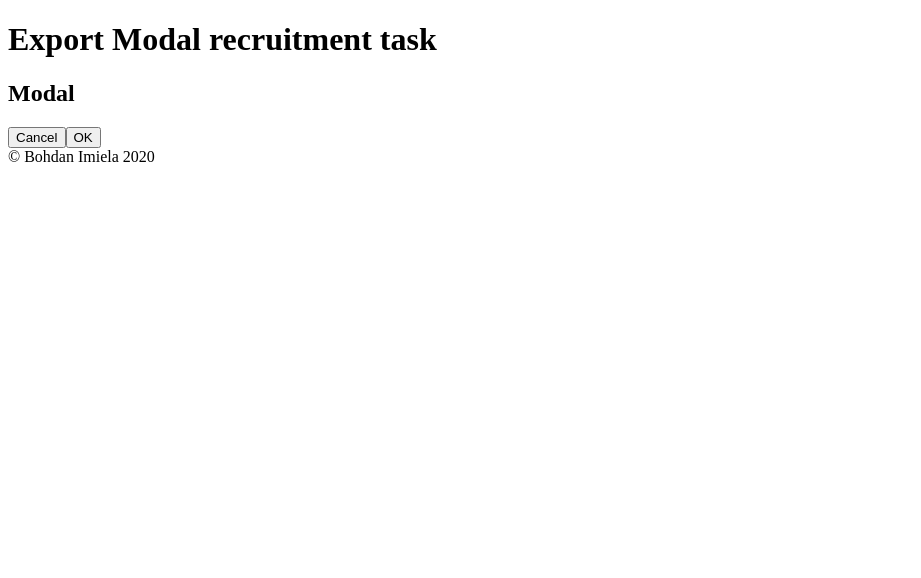
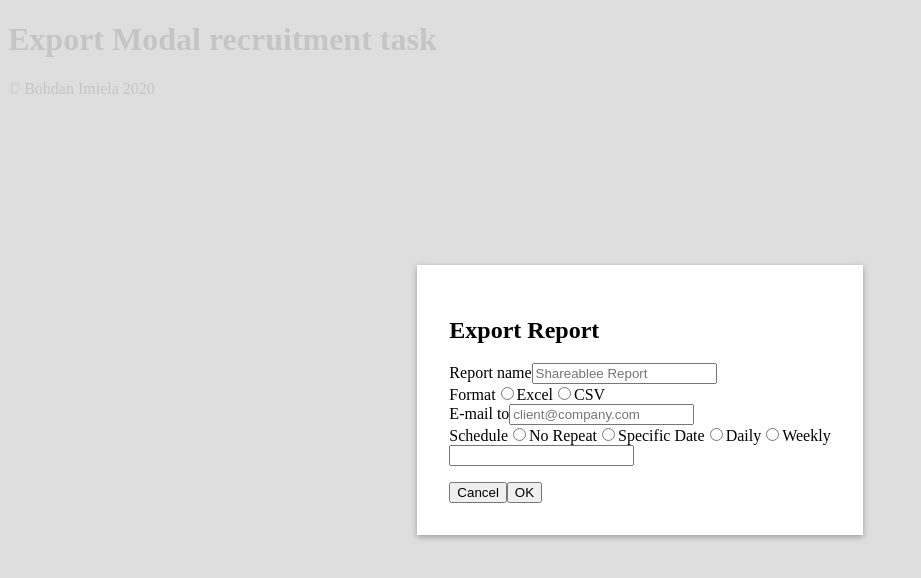
Before and after one commit to BohdanOne/export-modal, a React (Create React App) app: page / in a window 1280 px wide. Both pictures are taken after a click on the button "Export Report". Shown: the top 578 px of the page, without its empty margins (0-921 px from the left). Built offline with nearby package versions, Linux system fonts and the light colour scheme.

Commit message:
Scafffold modal form

```diff
--- /dev/null
+++ b/src/components/modal/Modal.css
@@ -0,0 +1,31 @@
+.backdrop {
+  position: absolute;
+  top: 0;
+  right: 0;
+  bottom: 0;
+  left: 0;
+
+  z-index: 100;
+
+  display: flex;
+  justify-content: center;
+  align-items: center;
+
+  background-color: rgba(219, 219, 219, 0.9);
+}
+
+.modal {
+  padding: 2rem;
+
+  z-index: 200;
+
+  box-shadow: 0 2px 6px rgba(0, 0, 0, 0.3);
+
+  background-color: #fff;
+}
+
+.modal__form {
+  display: flex;
+  flex-direction: column;
+  margin: 1rem 0;
+}
--- a/src/components/modal/Modal.jsx
+++ /dev/null
@@ -1,11 +0,0 @@
-import React from 'react';
-
-const Modal = () => {
-  return (
-    <div>
-      <h2>Modal</h2>
-    </div>
-  );
-};
-
-export default Modal;
--- /dev/null
+++ b/src/components/modal/ModalHeader.jsx
@@ -0,0 +1,16 @@
+import React from 'react';
+import PropTypes from 'prop-types';
+
+const ModalHeader = ({ title }) => {
+  return (
+    <header className='modal__header'>
+      <h2 className='modal__title'>{title}</h2>
+    </header>
+  );
+};
+
+ModalHeader.propTypes = {
+  title: PropTypes.string.isRequired
+};
+
+export default ModalHeader;
--- /dev/null
+++ b/src/components/modal/ModalLayout.jsx
@@ -0,0 +1,9 @@
+import React from 'react';
+
+export default ({ children }) => {
+  return (
+    <div className='backdrop'>
+      <div className='modal'>{children}</div>
+    </div>
+  );
+};
--- a/src/components/modal/index.jsx
+++ b/src/components/modal/index.jsx
@@ -1,6 +1,9 @@
 import React, { useState } from 'react';
+import ModalLayout from './ModalLayout';
 import ControlModalButton from './ControlModalbutton';
-import Modal from './Modal';
+import ModalHeader from './ModalHeader';
+import ModalForm from './modal-form';
+import './Modal.css';
 
 const ModalContainer = () => {
   const [isOpen, toggleModal] = useState(false);
@@ -8,8 +11,9 @@ const ModalContainer = () => {
   return (
     <>
       {isOpen ? (
-        <>
-          <Modal />
+        <ModalLayout>
+          <ModalHeader title='Export Report' />
+          <ModalForm />
           <ControlModalButton
             buttonText='Cancel'
             handleClick={() => toggleModal(!isOpen)}
@@ -18,7 +22,7 @@ const ModalContainer = () => {
             buttonText='OK'
             handleClick={() => toggleModal(!isOpen)}
           />
-        </>
+        </ModalLayout>
       ) : (
         <ControlModalButton
           buttonText='Export Report'
--- /dev/null
+++ b/src/components/modal/modal-form/ModalDateInput.jsx
@@ -0,0 +1,14 @@
+import React from 'react';
+import PropTypes from 'prop-types';
+
+const ModalDateInput = () => {
+  return (
+    <input type="text"/>
+  )
+}
+
+ModalDateInput.propTypes = {
+
+}
+
+export default ModalDateInput;
--- /dev/null
+++ b/src/components/modal/modal-form/ModalFormControl.jsx
@@ -0,0 +1,18 @@
+import React from 'react';
+import PropTypes from 'prop-types';
+
+const ModalFormControl = ({ label, target, children }) => {
+  return (
+    <label htmlFor={target}>
+      {label}
+      {children}
+    </label>
+  )
+}
+
+ModalFormControl.propTypes = {
+  label: PropTypes.string.isRequired,
+  target: PropTypes.string
+}
+
+export default ModalFormControl;
--- /dev/null
+++ b/src/components/modal/modal-form/ModalRadioInput.jsx
@@ -0,0 +1,19 @@
+import React from 'react';
+import PropTypes from 'prop-types';
+
+const ModalRadioInput = ({ name, label, value }) => {
+  return (
+    <>
+      <input name={name} id={value} value={value} type='radio' />
+      <label htmlFor={value}>{label}</label>
+    </>
+  );
+};
+
+ModalRadioInput.propTypes = {
+  label: PropTypes.string.isRequired,
+  name: PropTypes.string.isRequired,
+  value: PropTypes.string.isRequired
+};
+
+export default ModalRadioInput;
--- /dev/null
+++ b/src/components/modal/modal-form/ModalTextInput.jsx
@@ -0,0 +1,16 @@
+import React from 'react';
+import PropTypes from 'prop-types';
+
+const ModalTextInput = ({ type, placeholder, id }) => {
+  return (
+    <input id={id} type={type} placeholder={placeholder} />
+  )
+}
+
+ModalTextInput.propTypes = {
+  id: PropTypes.string.isRequired,
+  type: PropTypes.string.isRequired,
+  placeholder: PropTypes.string
+}
+
+export default ModalTextInput;
--- /dev/null
+++ b/src/components/modal/modal-form/index.jsx
@@ -0,0 +1,39 @@
+import React from 'react';
+import ModalFormControl from './ModalFormControl';
+import ModalTextInput from './ModalTextInput';
+import ModalRadioInput from './ModalRadioInput';
+import ModalDateInput from './ModalDateInput';
+
+const ModalForm = () => {
+  return (
+    <form className='modal__form'>
+
+      <ModalFormControl label='Report name' target='name'>
+        <ModalTextInput id='name' type='text' placeholder='Shareablee Report' />
+      </ModalFormControl>
+
+      <ModalFormControl label='Format'>
+        <ModalRadioInput name='format' label='Excel' value='excel' />
+        <ModalRadioInput name='format' label='CSV' value='csv' />
+      </ModalFormControl>
+
+      <ModalFormControl label='E-mail to' target='email'>
+        <ModalTextInput id='email' type='email' placeholder='client@company.com' />
+      </ModalFormControl>
+
+      <ModalFormControl label='Schedule'>
+        <ModalRadioInput name='schedule' label='No Repeat' value='no' />
+        <ModalRadioInput name='schedule' label='Specific Date' value='date' />
+        <ModalRadioInput name='schedule' label='Daily' value='day' />
+        <ModalRadioInput name='schedule' label='Weekly' value='week' />
+      </ModalFormControl>
+
+      <ModalFormControl label=''>
+        <ModalDateInput />
+      </ModalFormControl>
+
+    </form>
+  );
+};
+
+export default ModalForm;
```
Also changed, not shown: public/index.html (+0 -23 lines).
